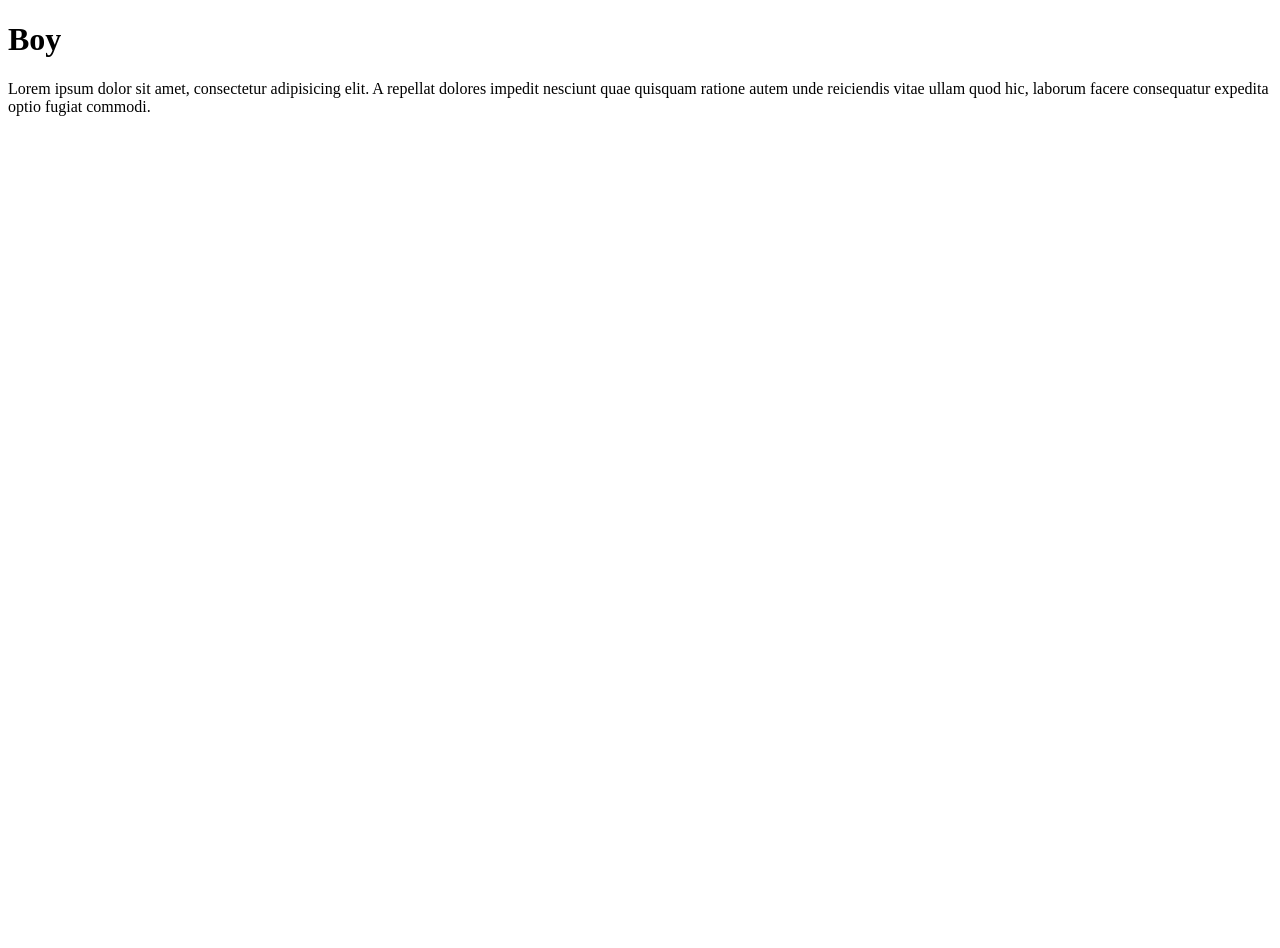
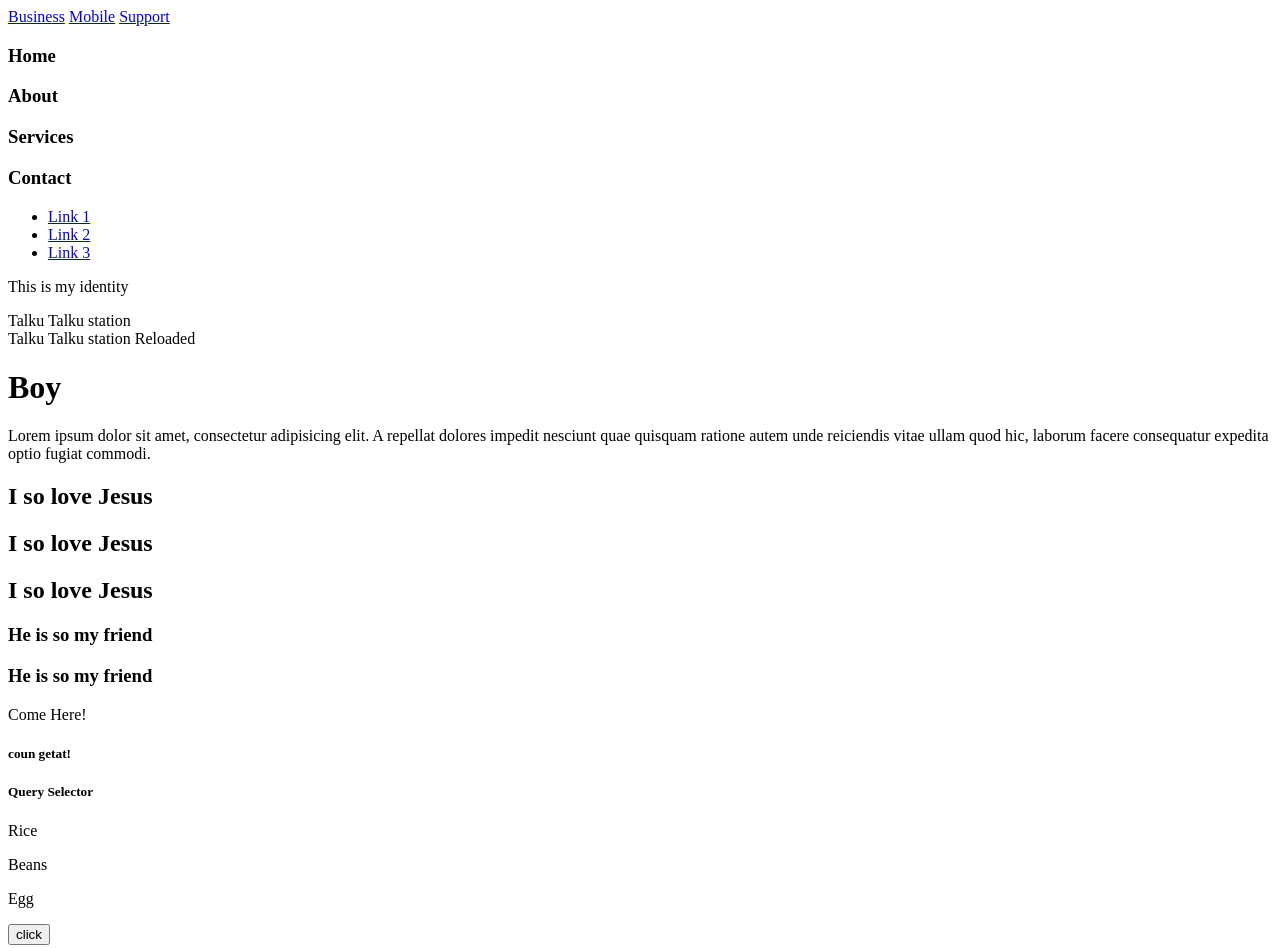
Before and after one commit to TolulopeBabalola/Jslessons, a plain HTML site: page index.html in a window 1280 px wide. Before the commit the page ends 800 px from the top, so only its background shows below. Drawn offline with Linux system fonts and the light colour scheme.

Commit message:
new commit after logics 2 is added

```diff
--- a/index.html
+++ b/index.html
@@ -9,19 +9,93 @@
     <link rel="stylesheet" href="styles.css">
 </head>
 
+<!-- Logics 1 & 2 starts here -->
+
+<!-- <header> -->
+    <nav id="primary" class="menu">
+        <a href="#" class="link">Business</a>
+        <a href="#" class="link">Mobile</a>
+        <a href="#" class="link">Support</a>
+    </nav>
+<!-- </header> -->
+
+
 <body>
 
-    <h1>Boy</h1>
-    <p>Lorem ipsum dolor sit amet, consectetur adipisicing elit. A repellat dolores impedit nesciunt quae quisquam
+    <div id="ourDiv"></div>
+
+    <h3 class="goodies">Home</h3>
+    <h3 class="goodies">About</h3>
+    <h3 class="goodies">Services</h3>
+    <h3 class="goodies">Contact</h3>
+
+
+
+    <div class="grandpa">
+        <ul>
+            <li><a href="#">Link 1</a></li>
+            <li><a href="#">Link 2</a></li>
+            <li><a href="#">Link 3</a></li>
+        </ul>
+    </div>
+
+
+    <p id="intro">This is my identity</p>
+
+
+
+    <div id="informate">Talku Talku station</div>
+
+
+
+    <div id="inform">Talku Talku station Reloaded</div>
+
+
+
+    <h1 id="good">Boy</h1>
+
+    <p id="goodboy">Lorem ipsum dolor sit amet, consectetur adipisicing elit. A repellat dolores impedit nesciunt quae quisquam
         ratione autem unde reiciendis vitae ullam quod hic, laborum facere consequatur expedita optio fugiat commodi.
     </p>
 
 
 
+    <h2 class="Jesus">I so love Jesus</h2>
+    <h2 class="Jesus">I so love Jesus</h2>
+    <h2 class="Jesus">I so love Jesus</h2>
+    <h3 class="Jesus"> He is so my friend</h3>
+    <h3 class="Jesus"> He is so my friend</h3>
+
+    <div>Come Here! </div>
 
 
 
-    <script src="logics.js"></script>
+    <h5 id="fbi">coun getat!</h5>
+    <h5 class="fbi">Query Selector</h5>
+
+
+
+    <p class="food">Rice</p>
+    <p class="food">Beans</p>
+    <p class="food">Egg</p>
+
+
+
+    <input type="button" value="click" onclick="timeOut()"/>
+    <!-- Remember that you have to call either logics 1or 2 js script file at the bottom before you can use -->
+
+<!-- Logics 1 & 2end here -->
+
+
+
+
+<!-- Logics 3 starts here -->
+
+
+
+<!-- Logics 3 ends here -->
+
+    <script src="logics3.js"></script>
 </body>
 
 </html>
--- a/styles.css
+++ b/styles.css
@@ -0,0 +1,16 @@
+/* #fbi{
+    color: blue;
+    font-size: 20px;
+    font-weight: bold;
+} */
+
+.eyimba{
+    font-family: 'Segoe UI';
+    font-size: 2rem;
+    font-style: italic;
+    font-weight: 700;
+    color: red;
+}
+.visible{
+
+}
```
Also changed, not shown: logics.js (+33 -5 lines), logics2.js (+303 -0 lines), myjsexploits.js (+18 -0 lines), questions.js (added, +31 -0 lines), logics3.js (added).
